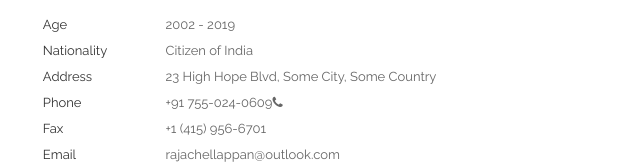
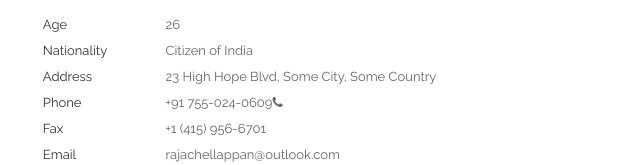
Before and after one commit to rajachellappan/rajachellappan, a plain HTML site: page index.html in a window 1280 px wide. Shown: the part 363-528 px from the top of the page, 496-1136 px from the left. Drawn offline with Linux system fonts and the light colour scheme.

Commit message:
Update index.html

```diff
--- a/index.html
+++ b/index.html
@@ -110,7 +110,7 @@ Outside the workplace, I'm an avid traveler and photographer I'm interested in S
                                         <li><a href="#">Website</a></li>
                                     </ul>
                                     <ul>
-                                        <li><a href="#"><script>document.write("2002 - "+ new Date().getFullYear());</script></a></li>
+                                        <li><a href="#"><script>document.write(new Date().getFullYear() - 1993);</script></a></li>
                                         <li><a href="#">Citizen of India</a></li>
                                         <li><a href="#">23 High Hope Blvd, Some City, Some Country</a></li>
                                         <li><a href="tel:+917550240609">+91 755-024-0609</a><a href="tel:+917550240609" target="_blank"><i class="fa fa-phone"></i></a></li>
```
